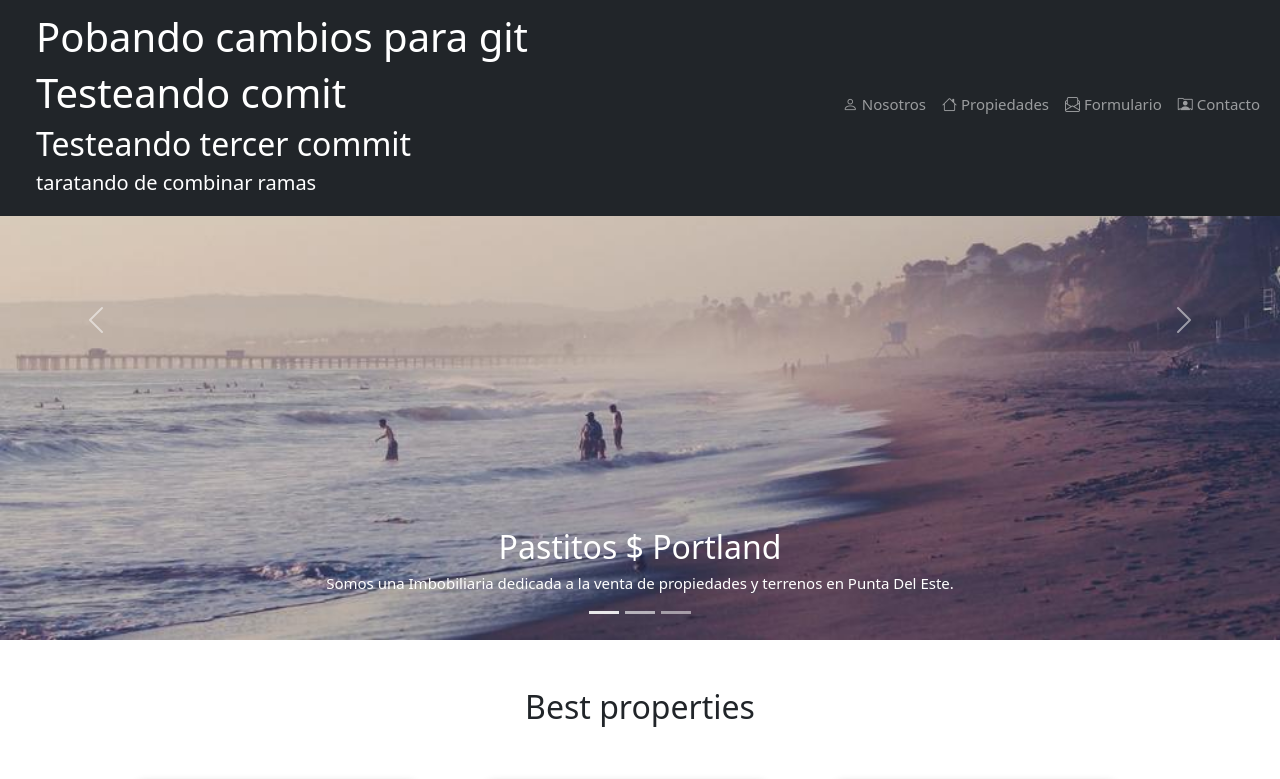
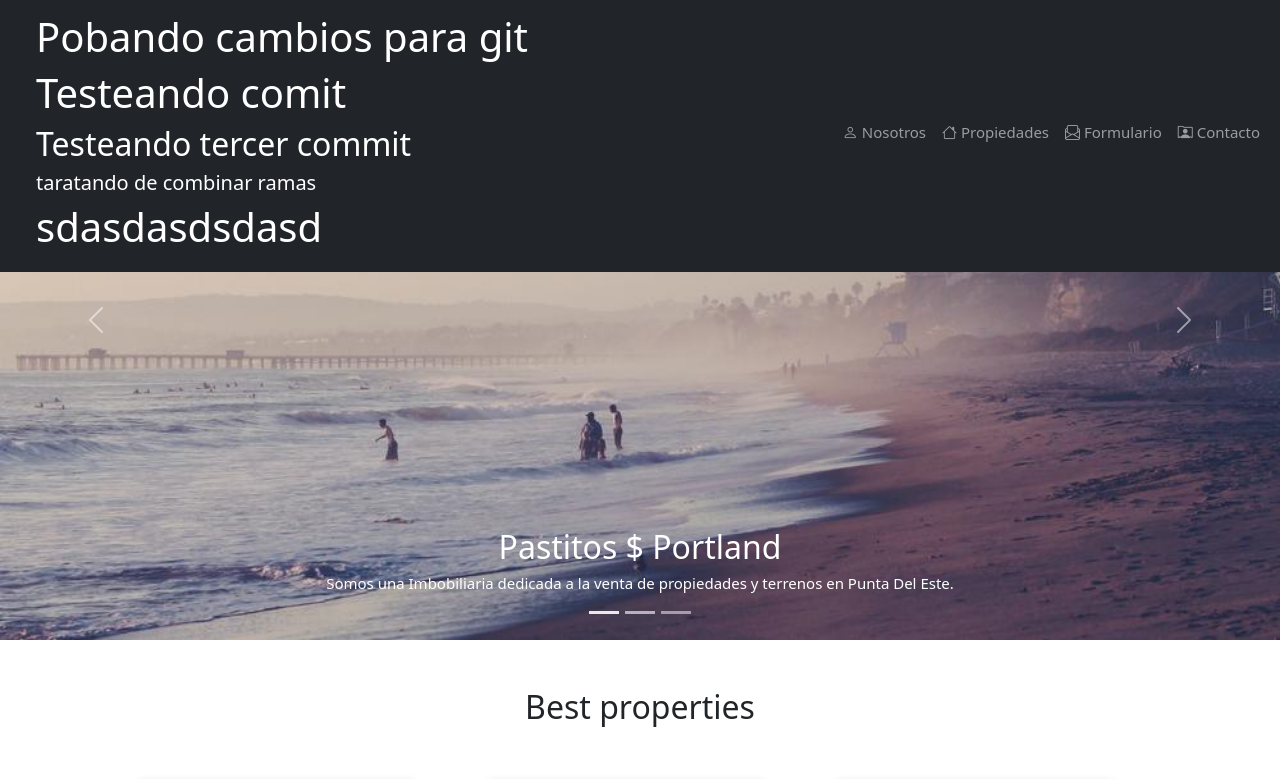
Before and after one commit to MateoBeJau/Taller-P1, a plain HTML site: page index.html in a window 1280 px wide. Shown: the top 779 px of the page. Drawn offline with nearby package versions, Linux system fonts and the light colour scheme.

Commit message:
Seguimos comiteando

```diff
--- a/index.html
+++ b/index.html
@@ -24,6 +24,7 @@
                 <h1>Testeando comit</h1>
                 <h2>Testeando tercer commit</h2>
                 <h5>taratando de combinar ramas</h5>
+                <h1>sdasdasdsdasd</h1>
             </a>
             <!-- Fin Logo -->
 
```
